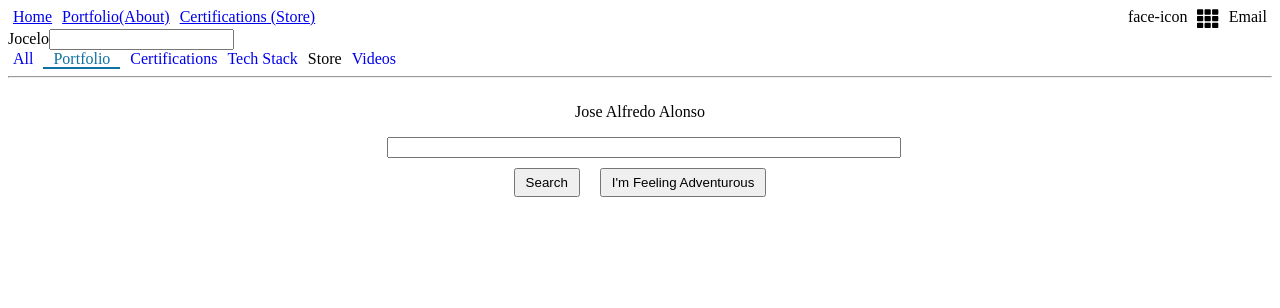
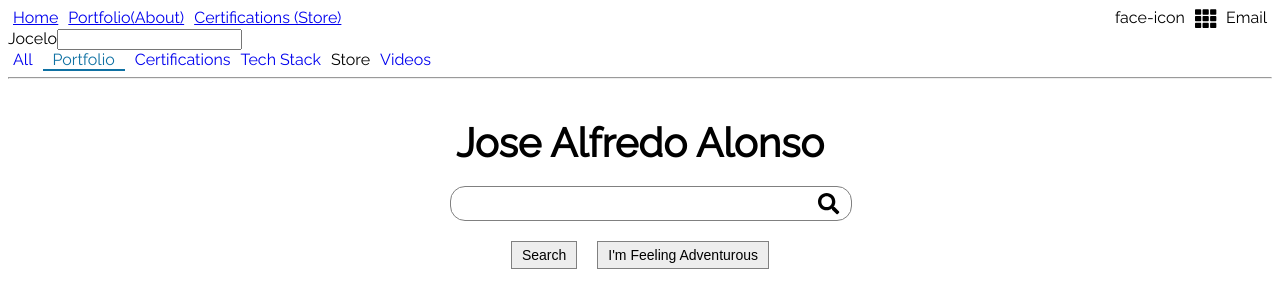
Before and after one commit to jocelo/jocelo.github.io, an Angular app: page /index in a window 1280 px wide. Shown: the top 308 px of the page. Built offline with nearby package versions, Linux system fonts and the light colour scheme.

Commit message:
WIP landing

```diff
--- a/package.json
+++ b/package.json
@@ -1,6 +1,6 @@
 {
   "name": "website",
-  "version": "0.0.0",
+  "version": "0.6.19",
   "scripts": {
     "ng": "ng",
     "start": "node server.js",
--- a/src/app/landing/landing.component.html
+++ b/src/app/landing/landing.component.html
@@ -1,9 +1,10 @@
 <div class="col">
   <div class="align-center-container">
-    <p>Jose Alfredo Alonso</p>
+    <p class="main-line">Jose Alfredo Alonso</p>
   </div>
   <div class="align-center-container">
-    <input type="text" class="form-control" [value]='cochinada' (keyup)="handleKeyUp($event)" (keydown)="handleKeyDown($event)">
+    <input type="text" class="form-control token" [value]='wordSearched' (keyup)="handleKeyUp($event)" (keydown)="handleKeyDown($event)">
+    <span class="icon-container"><fa-icon [icon]="faSearch" size="lg"></fa-icon></span>
   </div>
   <div class="actions-container">
     <button type="button" class="btn btn-search" [ngClass]="{'btn-shake':shake}" (onmouseover)="log('caca')" (click)="log('clicked')">Search</button>
--- a/src/app/landing/landing.component.scss
+++ b/src/app/landing/landing.component.scss
@@ -1,9 +1,14 @@
 .actions-container {
   text-align: center;
+  margin-top: 10px;
 
   & button {
     margin: 10px;
     padding: 5px 10px;
+    background-color: #ededed;
+    border: 1px solid gray;
+    cursor: pointer;
+    font-size: 14px;
   }
 
   & .btn-search {
@@ -38,16 +43,32 @@
 }
 
 .align-center-container {
-  width: 40%;
+  width: 30%;
   display: block;
   margin: auto;
   text-align: center;
+  position: relative;
+
+  & input {
+    width: 100%;
+    border-radius: 15px;
+    border: 1px solid gray;
+  }
+
+  & p.main-line {
+    font-size: 40px;
+    font-weight: bold;
+    margin-bottom: 20px;
+  }
 }
 
-.align-center-container p {
-
+.token {
+  font-size: 20px;
+  padding: 5px 10px;
 }
 
-.align-center-container input {
-  width: 100%;
+.icon-container {
+  position: absolute;
+  right: -10px;
+  top: 7px;
 }
--- a/src/app/landing/landing.component.ts
+++ b/src/app/landing/landing.component.ts
@@ -1,4 +1,5 @@
 import { Component, OnInit } from '@angular/core';
+import { faSearch } from '@fortawesome/free-solid-svg-icons';
 
 @Component({
   selector: 'app-landing',
@@ -6,10 +7,12 @@ import { Component, OnInit } from '@angular/core';
   styleUrls: ['./landing.component.scss']
 })
 export class LandingComponent implements OnInit {
-  cochinada: string = '';
+  wordSearched: string = '';
   shake: boolean = false;
   topics: Array<string> = ['portfolio', 'certifications', 'photos', 'languages', 'store', 'tech stack', 'videos'];
   topicSelected: string;
+
+  faSearch = faSearch;
 
   constructor() {
     this.getRandomTopic();
@@ -33,16 +36,16 @@ export class LandingComponent implements OnInit {
     event.stopPropagation();
 
     if ( event.keyCode == 8) {
-      this.cochinada = this.cochinada.slice(0,-1);
+      this.wordSearched = this.wordSearched.slice(0,-1);
       this.killAnimation();
 
-      if (this.cochinada.length === 0) {
+      if (this.wordSearched.length === 0) {
         this.getRandomTopic();
       }
-    } else if (this.cochinada.length < this.topicSelected.length) {
-      this.cochinada += this.topicSelected[this.cochinada.length];
+    } else if (this.wordSearched.length < this.topicSelected.length) {
+      this.wordSearched += this.topicSelected[this.wordSearched.length];
       this.killAnimation();
-    } else if (this.cochinada.length == this.topicSelected.length) {
+    } else if (this.wordSearched.length == this.topicSelected.length) {
       this.animate();
     }
   }
--- a/src/index.html
+++ b/src/index.html
@@ -7,6 +7,12 @@
 
   <meta name="viewport" content="width=device-width, initial-scale=1">
   <link rel="icon" type="image/x-icon" href="favicon.ico">
+  <link href="https://fonts.googleapis.com/css?family=Raleway&display=swap" rel="stylesheet">
+  <style>
+    body {
+      font-family: 'Raleway', serif;
+    }
+  </style>
 </head>
 <body>
   <app-root></app-root>
```
Also changed, not shown: 1 other file (tests, documents, lock files or other folders).
